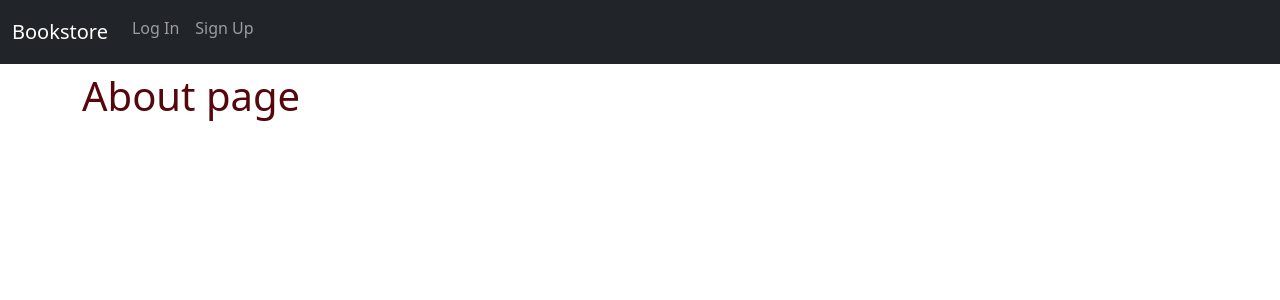
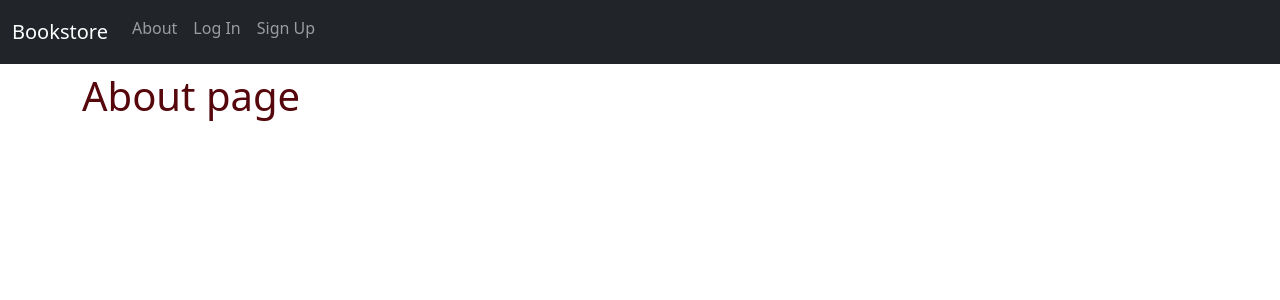
Before and after one commit to ruben0585/bookstore, a Django app: page /about/ in a window 1280 px wide. Shown: the top 300 px of the page. Run offline with Django 5.2, Linux system fonts and the light colour scheme.

Commit message:
enlace del about

```diff
--- a/templates/_base.html
+++ b/templates/_base.html
@@ -23,6 +23,9 @@
             </button>
             <div class="collapse navbar-collapse" id="navbarCollapse">
                 <ul class="navbar-nav me-auto mb-2 mb-mb-0">
+                    <li class="nav-item">
+                        <a class="nav-link" href="{% url 'about' %}">About</a>
+                    </li>
                     {% if user.is_authenticated %}
                         <li class="nav-item">
                             <form action="{% url 'logout' %}" method="post">
```
Also changed, not shown: db.sqlite3.
